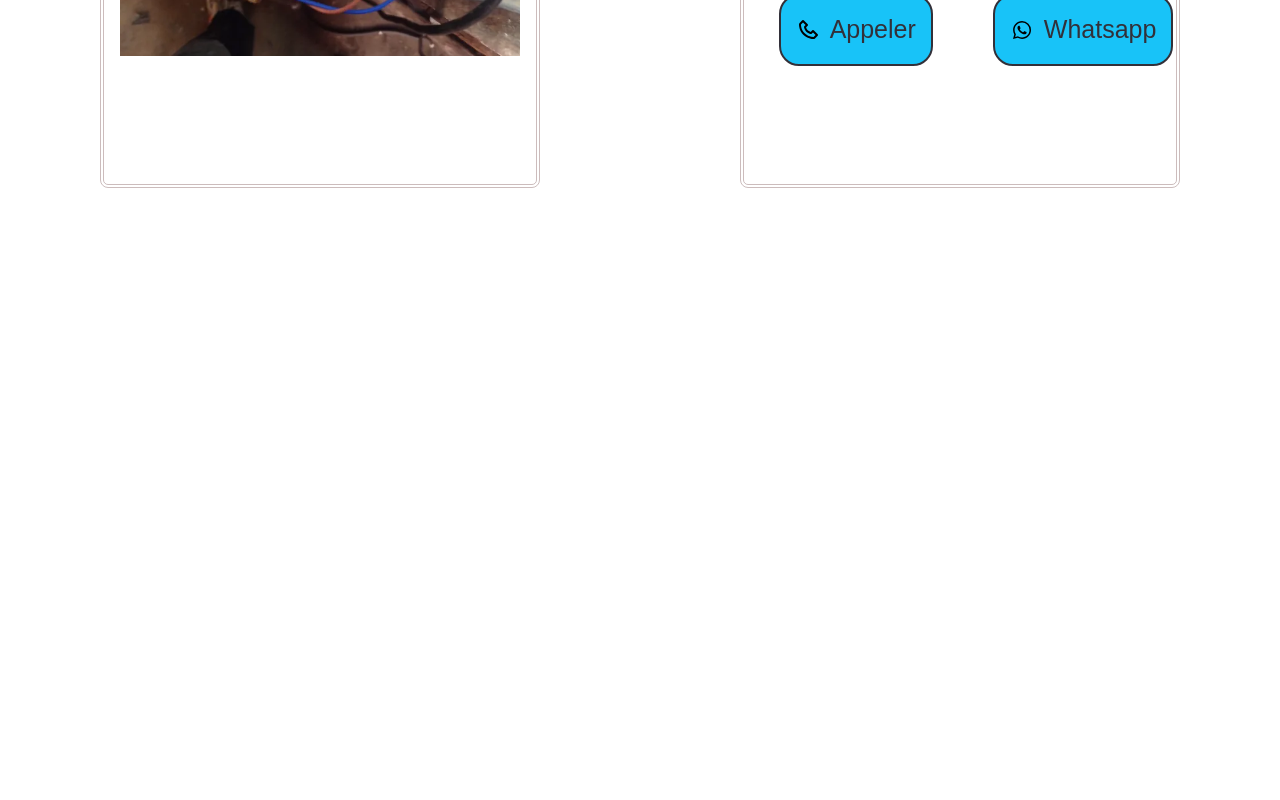
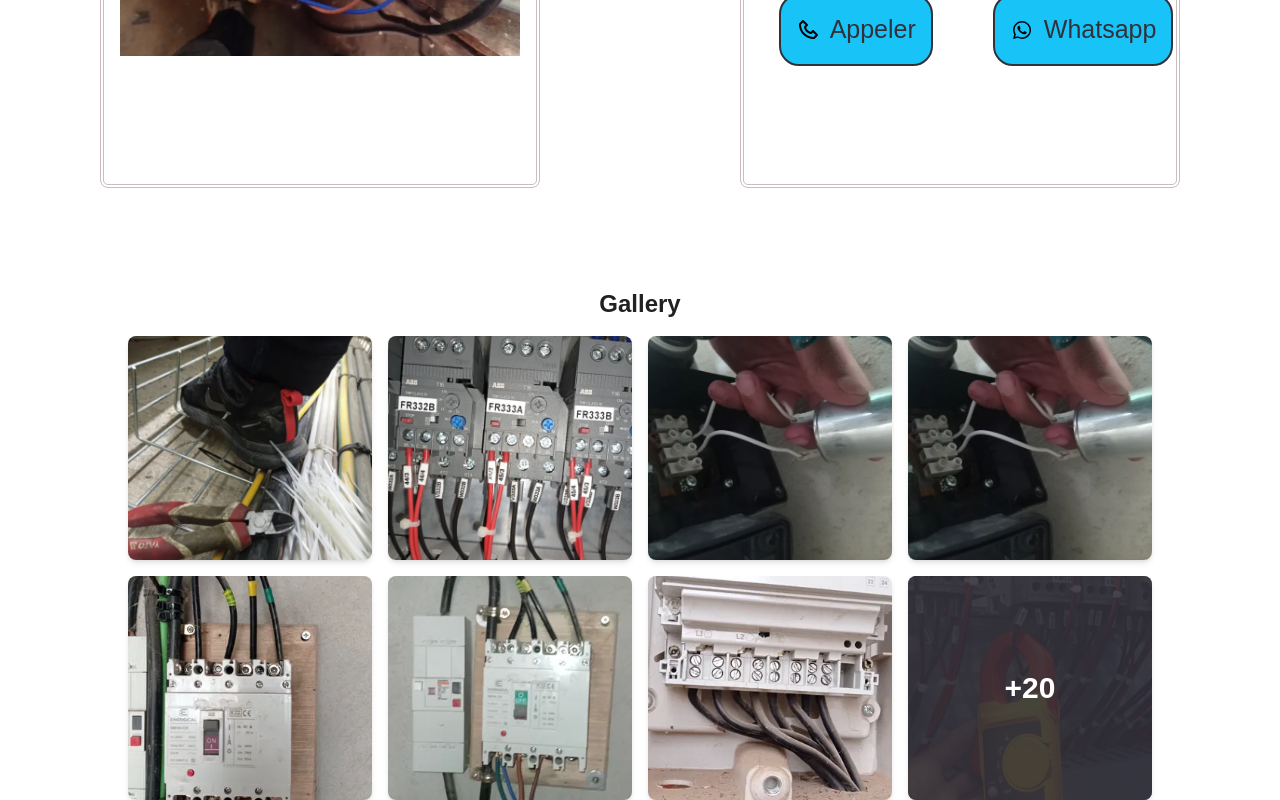
Before and after one commit to chemsodev/landing-page-template, a React (Vite) app: page / in a window 1280 px wide. Shown: the part 512-1312 px from the top of the page. Before the commit the page ends 800 px from the top, so only its background shows below. Built offline with nearby package versions, Linux system fonts and the light colour scheme.

Commit message:
added Gallery

```diff
--- a/package.json
+++ b/package.json
@@ -17,7 +17,8 @@
     "@fortawesome/react-fontawesome": "^0.2.2",
     "babel-plugin-macros": "^3.1.0",
     "react": "^18.3.1",
-    "react-dom": "^18.3.1"
+    "react-dom": "^18.3.1",
+    "yet-another-react-lightbox": "^3.21.6"
   },
   "devDependencies": {
     "@eslint/js": "^9.9.0",
--- /dev/null
+++ b/src/components/Gallery.jsx
@@ -0,0 +1,111 @@
+import React, { useState } from "react";
+import Lightbox from "yet-another-react-lightbox";
+import "yet-another-react-lightbox/styles.css";
+
+import icon from "../assets/1.webp";
+import icon2 from "../assets/2.webp";
+import icon3 from "../assets/3.webp";
+import icon4 from "../assets/3.webp";
+import icon5 from "../assets/5.webp";
+import icon6 from "../assets/6.webp";
+import icon7 from "../assets/7.webp";
+import icon8 from "../assets/8.webp";
+import icon9 from "../assets/9.webp";
+import icon10 from "../assets/10.webp";
+import icon11 from "../assets/11.webp";
+import icon12 from "../assets/12.webp";
+import icon13 from "../assets/13.webp";
+import icon14 from "../assets/14.webp";
+import icon15 from "../assets/15.webp";
+import icon16 from "../assets/16.webp";
+import icon17 from "../assets/17.webp";
+import icon18 from "../assets/18.webp";
+import icon19 from "../assets/19.webp";
+import icon20 from "../assets/20.webp";
+import icon21 from "../assets/21.webp";
+import icon22 from "../assets/22.webp";
+import icon23 from "../assets/23.webp";
+import icon24 from "../assets/24.webp";
+import icon25 from "../assets/25.webp";
+import icon26 from "../assets/26.webp";
+import icon27 from "../assets/27.webp";
+import icon28 from "../assets/28.webp";
+
+const slides = [
+  { src: icon },
+  { src: icon2 },
+  { src: icon3 },
+  { src: icon4 },
+  { src: icon5 },
+  { src: icon6 },
+  { src: icon7 },
+  { src: icon8 },
+  { src: icon9 },
+  { src: icon10 },
+  { src: icon11 },
+  { src: icon12 },
+  { src: icon13 },
+  { src: icon14 },
+  { src: icon15 },
+  { src: icon16 },
+  { src: icon17 },
+  { src: icon18 },
+  { src: icon19 },
+  { src: icon20 },
+  { src: icon21 },
+  { src: icon22 },
+  { src: icon23 },
+  { src: icon24 },
+  { src: icon25 },
+  { src: icon26 },
+  { src: icon27 },
+  { src: icon28 },
+];
+
+function Gallery() {
+  const [open, setOpen] = useState(false);
+  const [currentIndex, setCurrentIndex] = useState(0);
+
+  const handleThumbnailClick = (index) => {
+    setOpen(true);
+    setCurrentIndex(index);
+  };
+
+  const visibleSlides = slides.slice(0, 8);
+  const remainingCount = slides.length - 8;
+  const showMoreIndex = 7;
+
+  return (
+    <div>
+      <h2 className="text-center text-2xl font-bold mb-4">Gallery</h2>
+      <div className="grid grid-cols-4 gap-4 w-[80%] mx-auto">
+        {visibleSlides.map((slide, index) => (
+          <div key={index} className="relative group">
+            <img
+              src={slide.src}
+              alt={`Thumbnail ${index + 1}`}
+              onClick={() => handleThumbnailClick(index)}
+              className="w-full h-56 object-cover cursor-pointer rounded-lg shadow-md transition-transform transform group-hover:scale-105"
+            />
+            {index === showMoreIndex && (
+              <div
+                onClick={() => handleThumbnailClick(11)}
+                className="absolute inset-0 flex items-center justify-center bg-black bg-opacity-90 text-white text-3xl font-bold rounded-lg cursor-pointer transition-opacity group-hover:opacity-75 group-hover:scale-105"
+              >
+                {`+${remainingCount}`}
+              </div>
+            )}
+          </div>
+        ))}
+      </div>
+      <Lightbox
+        slides={slides}
+        open={open}
+        close={() => setOpen(false)}
+        index={currentIndex}
+      />
+    </div>
+  );
+}
+
+export default Gallery;
--- a/src/components/carousel.jsx
+++ b/src/components/carousel.jsx
@@ -4,7 +4,7 @@ function Carousel() {
     return (
         <div className="item text-black">
             {/* Section image */}
-            <div className="item-img  border-4 border-gray border-double p-4 rounded-lg w-1/2">
+            <div className="item-img  border-4 border-gray border-double p-4 rounded-lg w-1/2   ">
                 <img src="src/assets/26.webp" alt="Oussama Bouras Image" />
             </div>
 
--- a/src/main.jsx
+++ b/src/main.jsx
@@ -3,10 +3,12 @@ import { createRoot } from 'react-dom/client'
 import './index.css'
 import Carousel from './components/carousel.jsx'
 import Header from './components/Header.jsx'
+import Gallery from './components/Gallery.jsx'
 
 createRoot(document.getElementById('root')).render(
   <StrictMode>
     <Header/>
     <Carousel/>
+    <Gallery/>
   </StrictMode>,
 )
```
Also changed, not shown: 1 other file (tests, documents, lock files or other folders).
